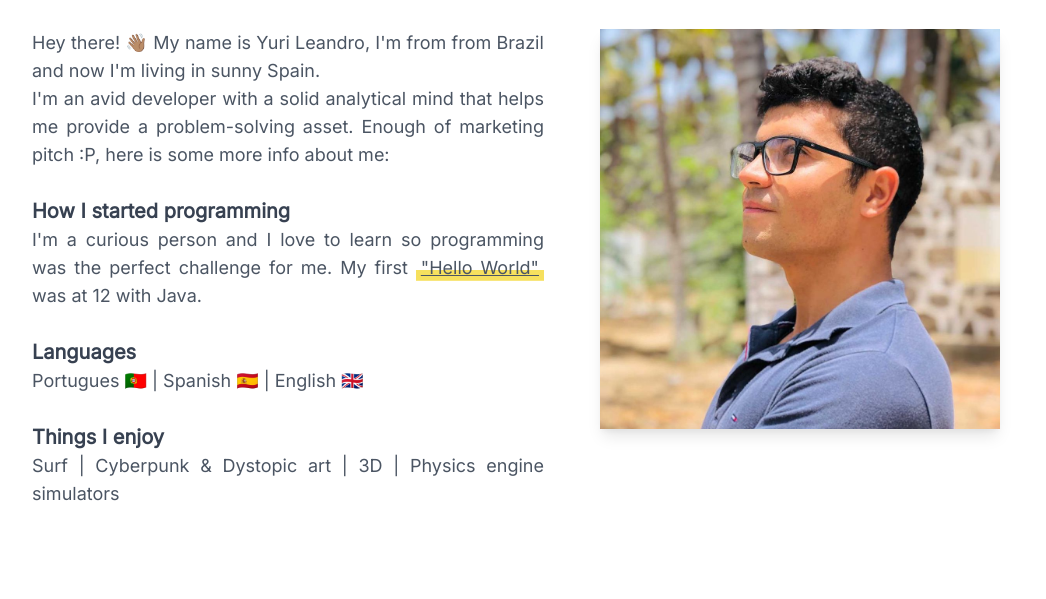
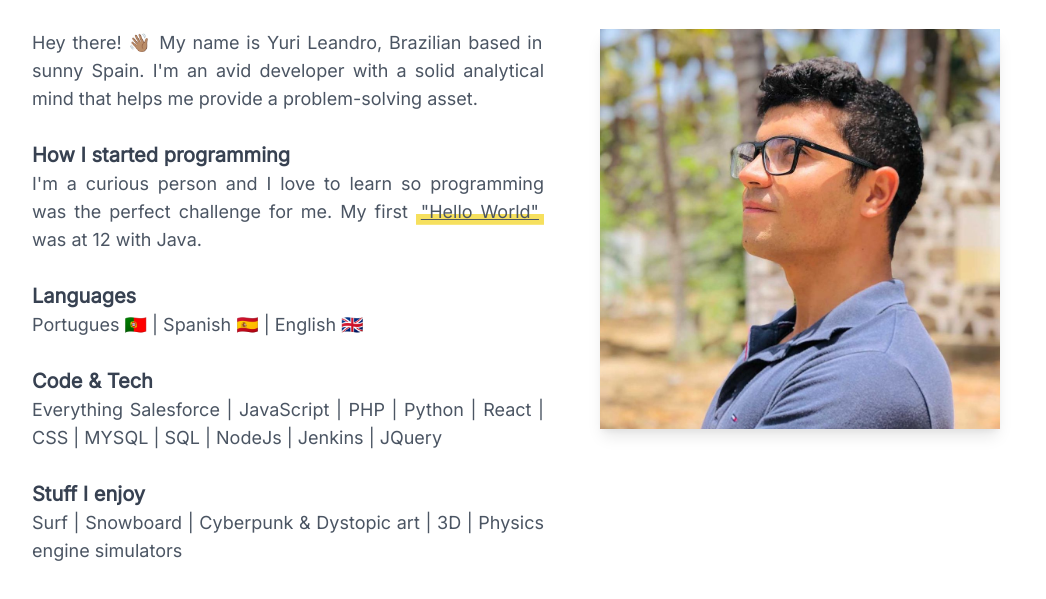
Before and after one commit to RaithZx/portfolio, a Gatsby site: page /About in a window 1280 px wide. Shown: the part 151-750 px from the top of the page, without its empty margins (96-1142 px from the left). Built offline with nearby package versions, Linux system fonts and the light colour scheme; Gatsby itself is replaced by a stand-in of ours; some packages are replaced by stand-ins of ours.

Commit message:
Changed Instagram account url and added some content to About

```diff
--- a/content/SocialMedia.json
+++ b/content/SocialMedia.json
@@ -7,7 +7,7 @@
   },
   {
     "name": "Instagram",
-      "url": "https://www.instagram.com/yuri_codes",
+    "url": "https://www.instagram.com/yurileandro_dev",
     "iconPath": "../src/images/instagram.png",
     "iconName": "instagram.svg"
   },
--- a/src/pages/About.js
+++ b/src/pages/About.js
@@ -16,13 +16,10 @@ const About = ({ location }) => {
         </a>
         <div className="flex flex-wrap mb-10">
           <div className="text-lg text-secondary  w-full text-justify sm:w-1/2">
-            Hey there! 👋🏽 My name is Yuri Leandro, I'm from from Brazil and now
-            I'm living in sunny Spain.
-            <p>
-              I'm an avid developer with a solid analytical mind that helps me
-              provide a problem-solving asset. Enough of marketing pitch :P,
-              here is some more info about me:
-            </p>
+            Hey there! 👋🏽 My name is Yuri Leandro, Brazilian based in sunny
+            Spain. I'm an avid developer with a solid analytical mind that helps
+            me provide a problem-solving asset.
+            <br />
             <br />
             <span className="sectionTitle text-xl text-primary font-bold">
               How I started programming
@@ -46,10 +43,19 @@ const About = ({ location }) => {
             <p>Portugues 🇵🇹 | Spanish 🇪🇸 | English 🇬🇧</p>
             <br />
             <span className="sectionTitle text-xl text-primary font-bold">
-              Things I enjoy
+              Code & Tech
             </span>
             <p>
-              Surf | Cyberpunk & Dystopic art | 3D | Physics engine simulators
+              Everything Salesforce | JavaScript | PHP | Python | React | CSS |
+              MYSQL | SQL | NodeJs | Jenkins | JQuery{" "}
+            </p>
+            <br />
+            <span className="sectionTitle text-xl text-primary font-bold">
+              Stuff I enjoy
+            </span>
+            <p>
+              Surf | Snowboard | Cyberpunk & Dystopic art | 3D | Physics engine
+              simulators
             </p>
           </div>
           <div className="flex flex-col items-center right w-full sm:w-1/2 space-y-10 sm:space-y-20 px-10  mt-10 sm:mt-0">
```
Lines whose indentation alone changed are shown as unchanged.
